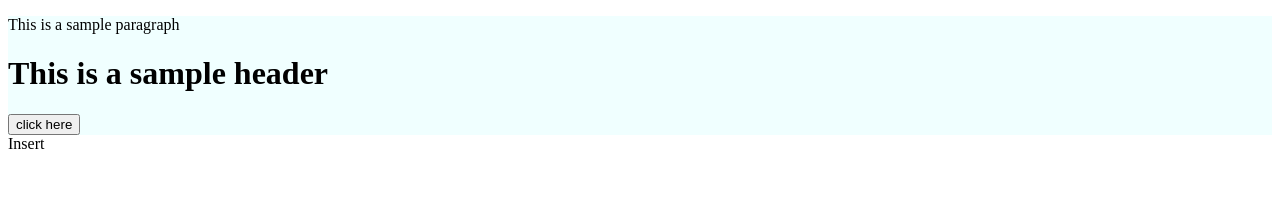
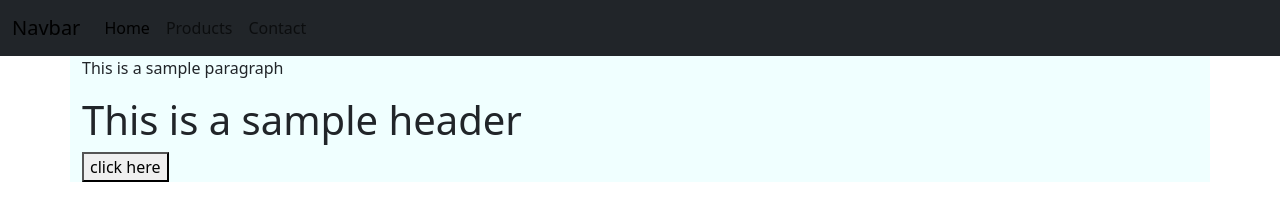
Before and after one commit to Agustine-dev/bootstrap, a plain HTML site: page index.html in a window 1280 px wide. Drawn offline with nearby package versions, Linux system fonts and the light colour scheme.

Commit message:
Update index.html
Bootstrap's navbar component and CSS included

```diff
--- a/index.html
+++ b/index.html
@@ -1,14 +1,47 @@
  <!DOCTYPE html>
 <html>
 <head>
+    <!-- Bootstrap's CSS -->
+    <link href="https://cdn.jsdelivr.net/npm/bootstrap@5.3.0-alpha1/dist/css/bootstrap.min.css" rel="stylesheet" integrity="sha384-GLhlTQ8iRABdZLl6O3oVMWSktQOp6b7In1Zl3/Jr59b6EGGoI1aFkw7cmDA6j6gD" crossorigin="anonymous">
     <link rel="stylesheet" href="Index.css">
+    <meta name="viewport" content="width=device-width, initial-scale=1">
 <title>Sample Ecommerce Site</title>
 </head>
 <body>
+
+ <!--
+-- Header Section --
+-- Includes bootstrap's navigation header --
+-- https://getbootstrap.com/docs/5.3/components/navbar/ --
+-->
+ <header class="header">
+  <nav class="navbar navbar-expand-lg bg-dark">
+  <div class="container-fluid">
+    <a class="navbar-brand" href="#">Navbar</a>
+    <div class="collapse navbar-collapse">
+      <ul class="navbar-nav me-auto mb-2 mb-lg-0">
+        <li class="nav-item">
+          <a class="nav-link active" href="#">Home</a>
+        </li>
+        <li class="nav-item">
+          <a class="nav-link" href="#">Products</a>
+        </li>
+        <li class="nav-item">
+          <a class="nav-link">Contact</a>
+        </li>
+      </ul>
+      </div>
+  </div>
+</nav>
+ </header>
+
+ <!-- End of Header Section -->
+
+ <!-- Page Body Section -->
     <div class="container">
         <p>This is a sample paragraph</p>
         <h1>This is a sample header</h1>
         <button>click here </button>
     </div>
-</body>Insert
+</body>
 </html>
```
